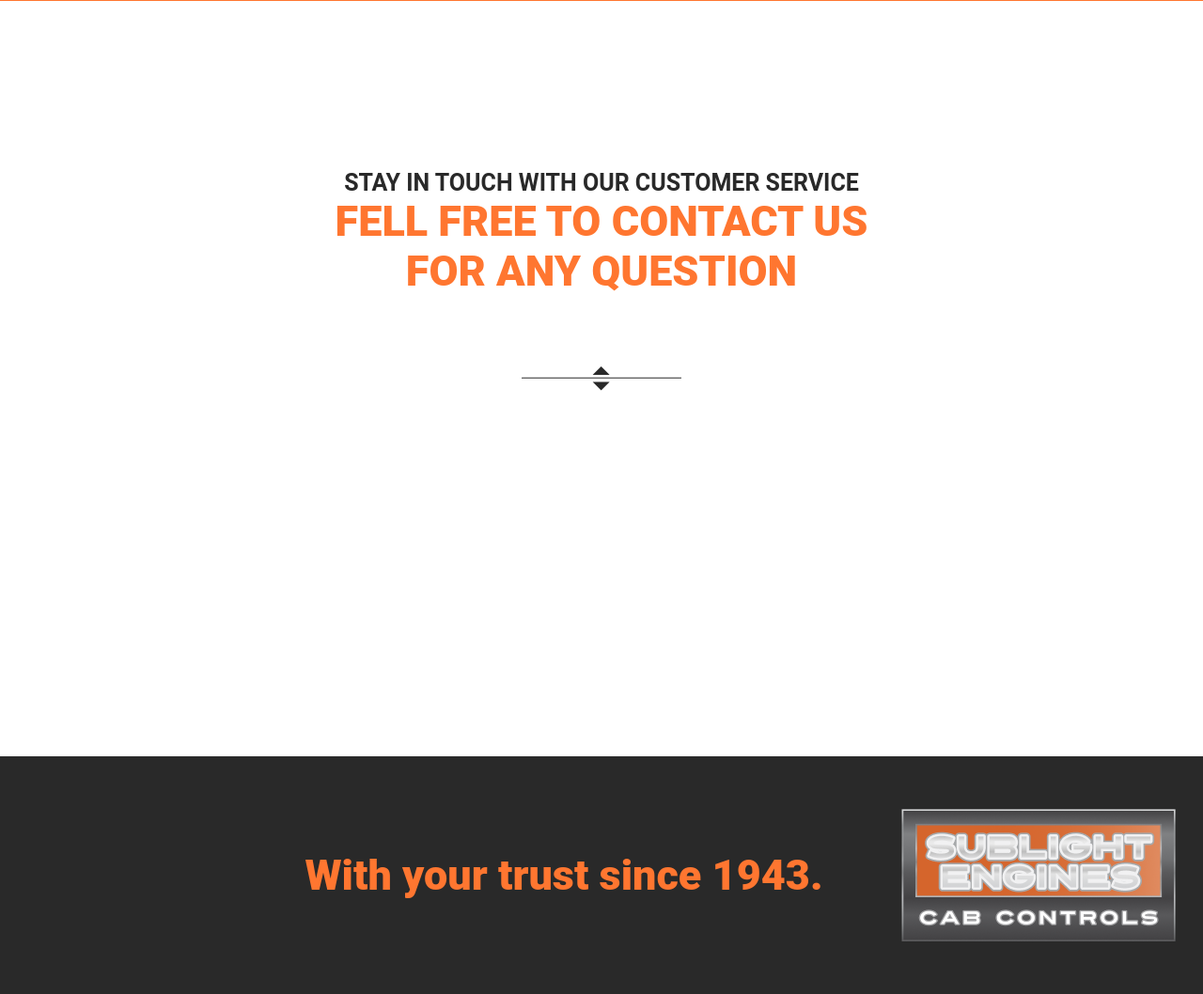
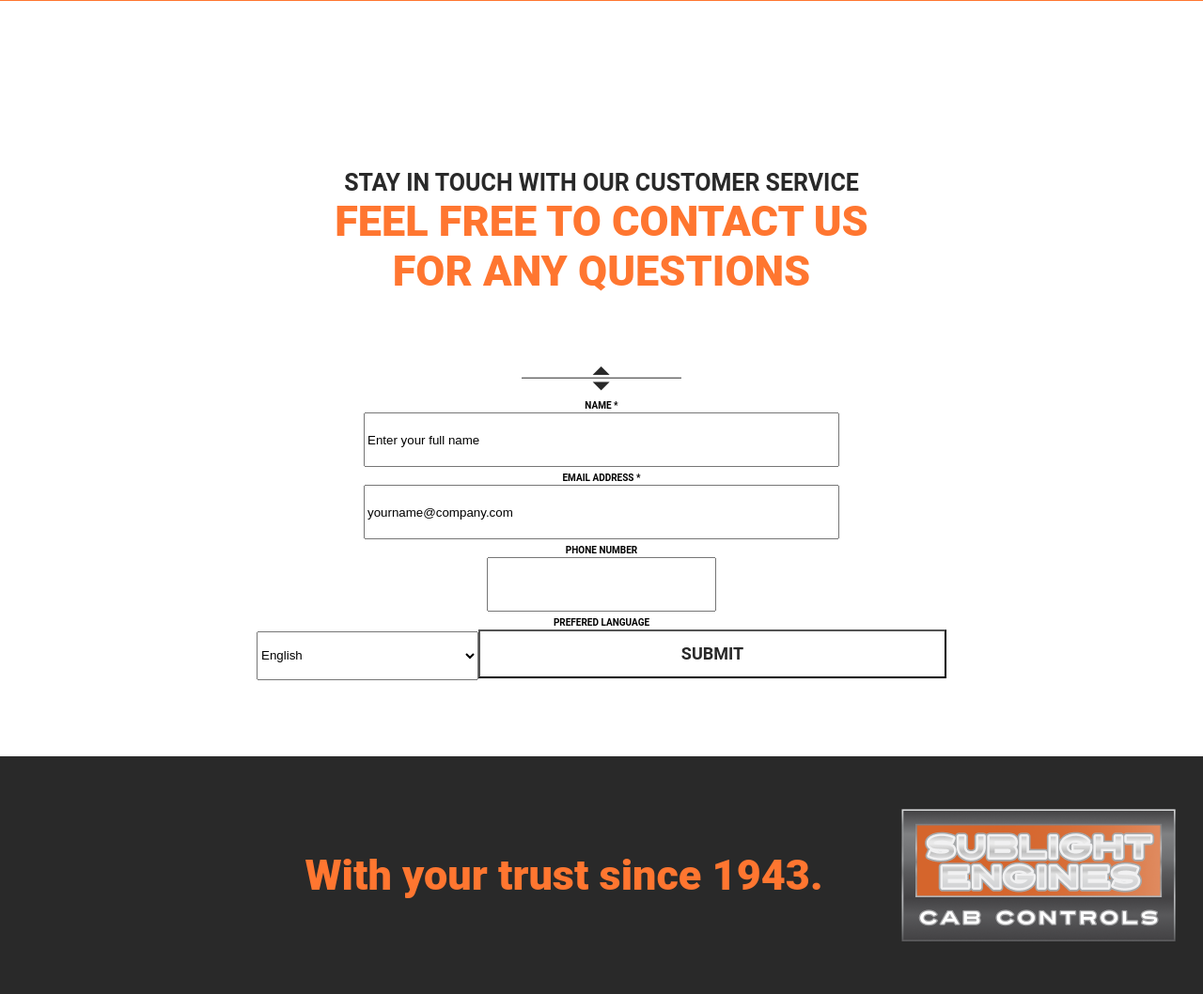
Before and after one commit to Btbdev/Sublight_Engines_Landing_Page, a PHP site: page / in a window 1280 px wide; the page is wider, and only the part inside the window is pictured. Shown: the part 3094-4152 px from the top of that part at 94% size. Run offline with PHP 8.4, Linux system fonts and the light colour scheme.

Commit message:
form on his way!

```diff
--- a/css/main.css
+++ b/css/main.css
@@ -278,7 +278,7 @@ h4 {
     width: 100%;
     left: 0px;
     text-align: center;
-    padding-bottom: 20px;
+    padding-bottom: 0px;
 }
 
 .wrapperform span {
@@ -296,6 +296,8 @@ h4 {
     color: #292929;
 }
 
+
+
 h5 {
 
     white-space: nowrap;
@@ -308,6 +310,47 @@ h5 {
     text-transform: uppercase;
 
     color: #FF7630;
+}
+
+.form-control {
+    width: 498px;
+    height: 52px;
+
+}
+
+.form-control-half {
+    width: 236px;
+    height: 52px;
+}
+
+.formtext {
+    text-align: left;
+}
+
+label {
+    font-family: 'Roboto';
+    font-style: normal;
+    font-weight: 700;
+    font-size: 10px;
+    line-height: 12px;
+
+    text-transform: uppercase;
+}
+
+.formbutton {
+    font-family: 'Roboto';
+    font-style: normal;
+    font-weight: 700;
+    font-size: 18px;
+    line-height: 22px;
+    /* identical to box height, or 122% */
+    background-color: #FFFFFF;
+    text-align: center;
+    text-transform: uppercase;
+
+    /* Sublight Engines/Black */
+
+    color: #292929;
 }
 
 
--- a/index.html
+++ b/index.html
@@ -128,10 +128,38 @@
                 <div class="wrapperform">
                     <h5>
                     <span>STAY IN TOUCH WITH OUR CUSTOMER SERVICE</span>
-                        FELL FREE TO CONTACT US <br>
-                         FOR ANY QUESTION
+                        FEEL FREE TO CONTACT US <br>
+                         FOR ANY QUESTIONS
                     </h5>
                     <img alt="" class="" src="css\images\separator_black.png">
+
+                    <div class="">
+                    <form action="formtext" method="post">
+
+                        <div class="wrapperform2">
+                            <label>Name *</label> <br>
+                            <input type="text" name="name" class="form-control" value="Enter your full name">
+                        </div>
+                        <div>
+                            <label>Email address *</label> <br>
+                            <input type="text" name="email" class="form-control" value="yourname@company.com">
+                        </div>
+                        <div>
+                        <label>Phone number</label> <br>
+                        <input type="number" name="phone" class="form-control-half" value="0(000)000-0000">
+                        </div>
+                        <div>
+                        <label for="language">Prefered language</label> <br>
+                        <select name="language" id="language" class="form-control-half">
+                            <option value="English">English</option>
+                            <option value="French">French</option> <br>
+                        </div>
+                        <div>
+                        <input type="submit" value="Submit" class="form-control formbutton">
+                        </div>
+
+                    </form>
+                    </div>
                 </div>
             </div>
 
```
